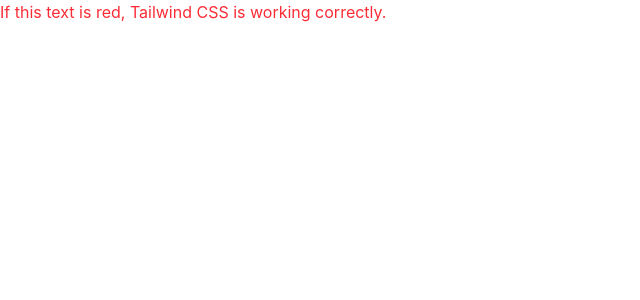
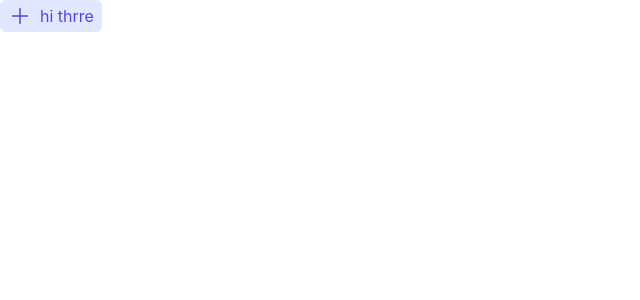
Before and after one commit to akshxt25/second-brain-frontend, a React (Vite) app: page / in a window 1280 px wide. Shown: the top 300 px of the page, without its empty margins (0-640 px from the left). Built offline with nearby package versions, Linux system fonts and the light colour scheme.

Commit message:
Dummy button component added

```diff
--- a/src/App.tsx
+++ b/src/App.tsx
@@ -1,11 +1,13 @@
-import { useState } from 'react'
+
 import './App.css'
+import { Button } from './components/ui/Button'
+import { PlusIcon } from './icons/PlusIcon'
 
 function App() {
 
   return (
     <div className="text-red-500">
-      If this text is red, Tailwind CSS is working correctly.
+      <Button startIcon={<PlusIcon size="lg" />}  variant='secondary' size="sm" text={"hi thrre"} onClick={() => {}} />
     </div>
   )
 }
--- a/src/components/ui/Button.tsx
+++ b/src/components/ui/Button.tsx
@@ -0,0 +1,31 @@
+
+type Variants = "primary" | "secondary";
+
+interface ButtonProps {
+    variant : Variants
+    size : "sm" | "md" | "lg";
+    text : string;
+    startIcon ?: any;
+    endIcon ?: any;
+    onClick : () => void;
+
+}
+
+const variantStyles = {
+    "primary" : "bg-purple-600 text-white",
+    "secondary" : "bg-purple-300 text-purple-600"
+}
+
+const sizeStyles = {
+    "sm" : "py-1 px-2",
+    "md" : "py-2 px-4",
+    "lg" : "py-4 px-6"
+}
+
+const defaultStyles = "rounded-md flex"
+
+export const Button = (props: ButtonProps) => {
+    return <button className={`${variantStyles[props.variant]} ${defaultStyles} ${sizeStyles[props.size]}`}>
+        {props.startIcon ? <div className="pr-2">{props.startIcon}</div> : null} {props.text} {props.endIcon}
+        </button>
+}
--- /dev/null
+++ b/src/icons/PlusIcon.tsx
@@ -0,0 +1,9 @@
+import { iconSizeVariants, type IconProps } from "."
+
+export const PlusIcon = (props : IconProps) => {
+    return <svg xmlns="http://www.w3.org/2000/svg" fill="none" viewBox="0 0 24 24" stroke-width="1.5"
+    stroke="currentColor" className={iconSizeVariants[props.size]}>
+        <path stroke-linecap="round" stroke-linejoin="round" d="M12 4.5v15m7.5-7.5h-15" />
+        </svg>
+
+}
--- /dev/null
+++ b/src/icons/index.ts
@@ -0,0 +1,10 @@
+
+export interface IconProps {
+    size : "sm" | "md" | "lg"
+}
+
+ export const iconSizeVariants = {
+    "sm" : "size-2",
+    "md" : "size-4",
+    "lg" : "size-6"
+}
--- a/src/index.css
+++ b/src/index.css
@@ -1 +1,8 @@
 @import "tailwindcss";
+
+@theme {
+    --color-purple-300: #e0e7fe ;
+    --color-purple-500: #3e38a7 ;
+    --color-purple-600: #5046e4 ;
+
+}
```
